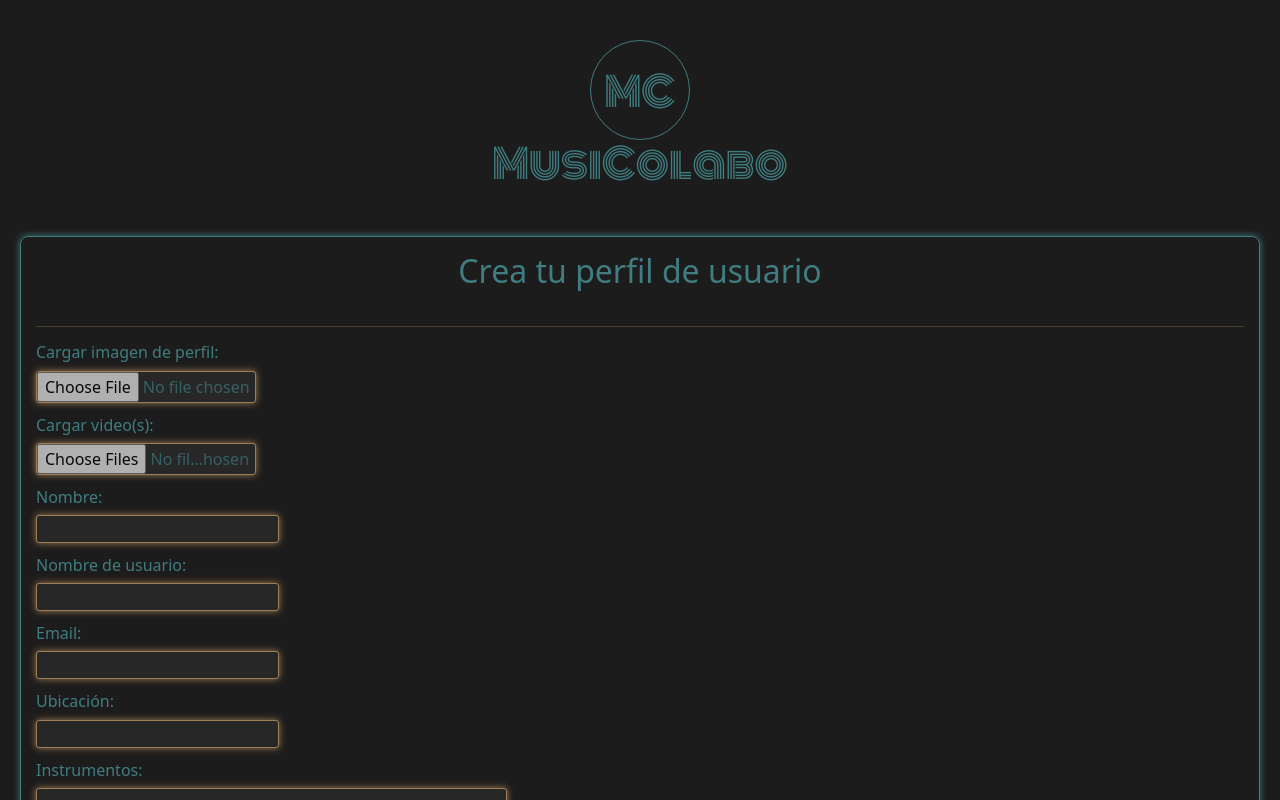
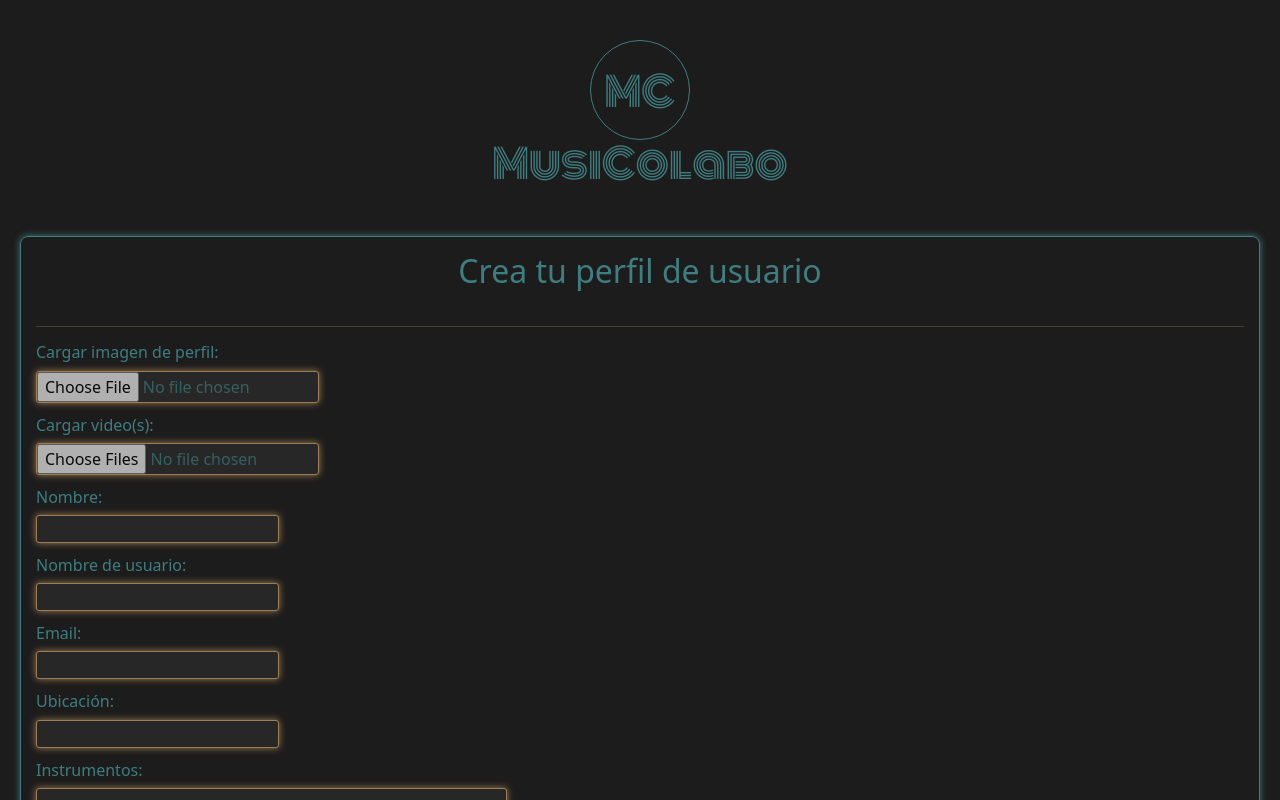
Before and after one commit to javijsgithub/sprint9, a React (Create React App) app in the folder musicolabo/: page /create-profile in a window 1280 px wide. Shown: the top 800 px of the page. Built offline with nearby package versions, Linux system fonts and the light colour scheme; no server answers.

Commit message:
cambiar ancho de los inputs de picture y video de 70 a 90%

```diff
--- a/musicolabo/src/components/createProfile.js
+++ b/musicolabo/src/components/createProfile.js
@@ -95,7 +95,8 @@ const CreateProfile = () => {
                  <input
                  className='input-picture-form-create-profile'
                  type="file"
-                 onChange={(e) => setPicture(e.target.files[0])}                />
+                 onChange={(e) => setPicture(e.target.files[0])}
+                 />
                </label>
                <h6>Cargar video(s):</h6>
               <label>
--- a/musicolabo/src/styles/createProfile.css
+++ b/musicolabo/src/styles/createProfile.css
@@ -86,7 +86,7 @@
     opacity: 0.7;
     border-radius: 3px;
     margin-bottom: 5px;
-    width: 70%;
+    width: 90%;
 }
 
 .input-video-form-create-profile {
@@ -97,7 +97,7 @@
     opacity: 0.7;
     border-radius: 3px;
     margin-bottom: 5px;
-    width: 70%;
+    width: 90%;
 }
 
 .input-name-form-create-profile {
```
